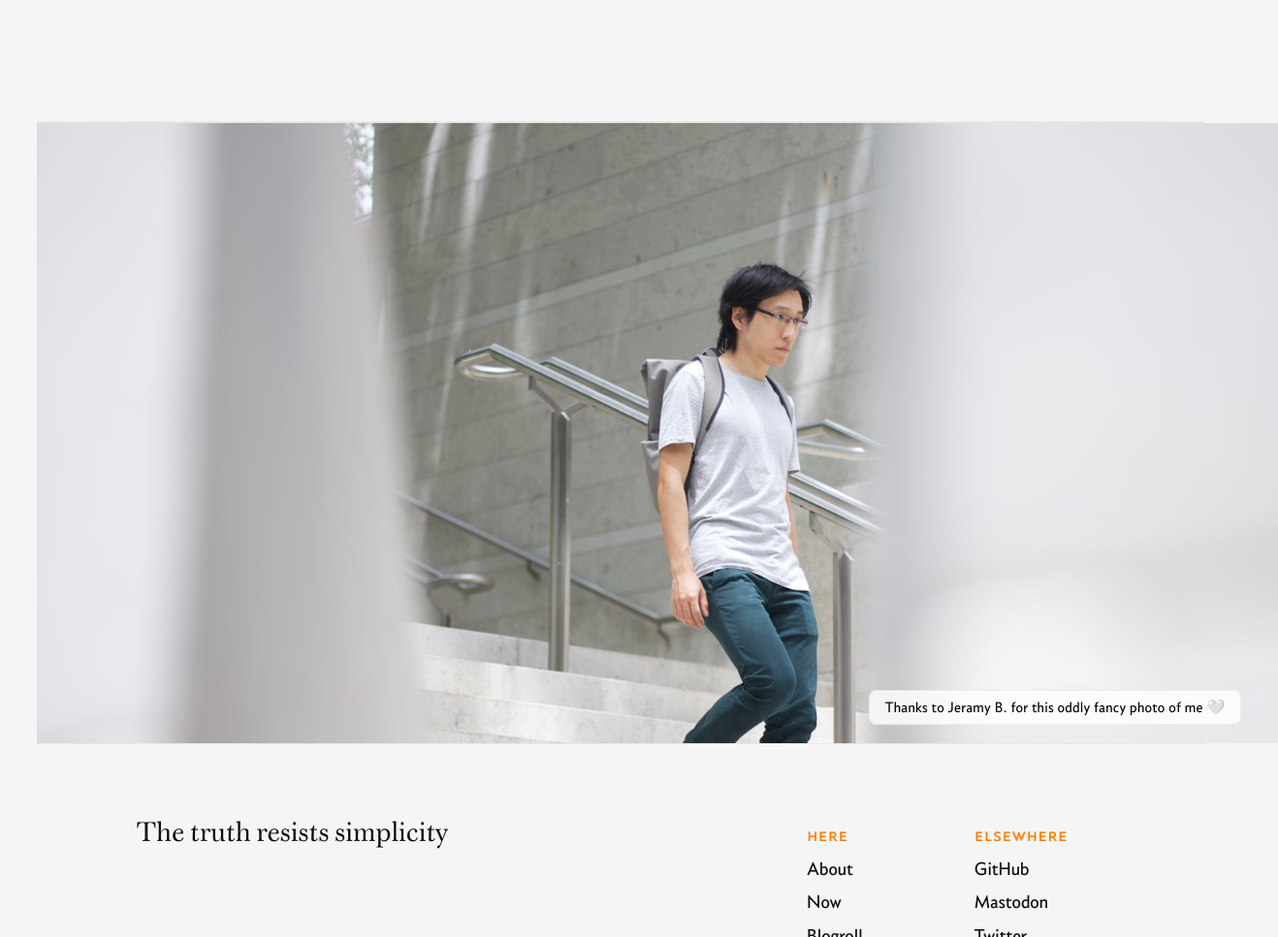
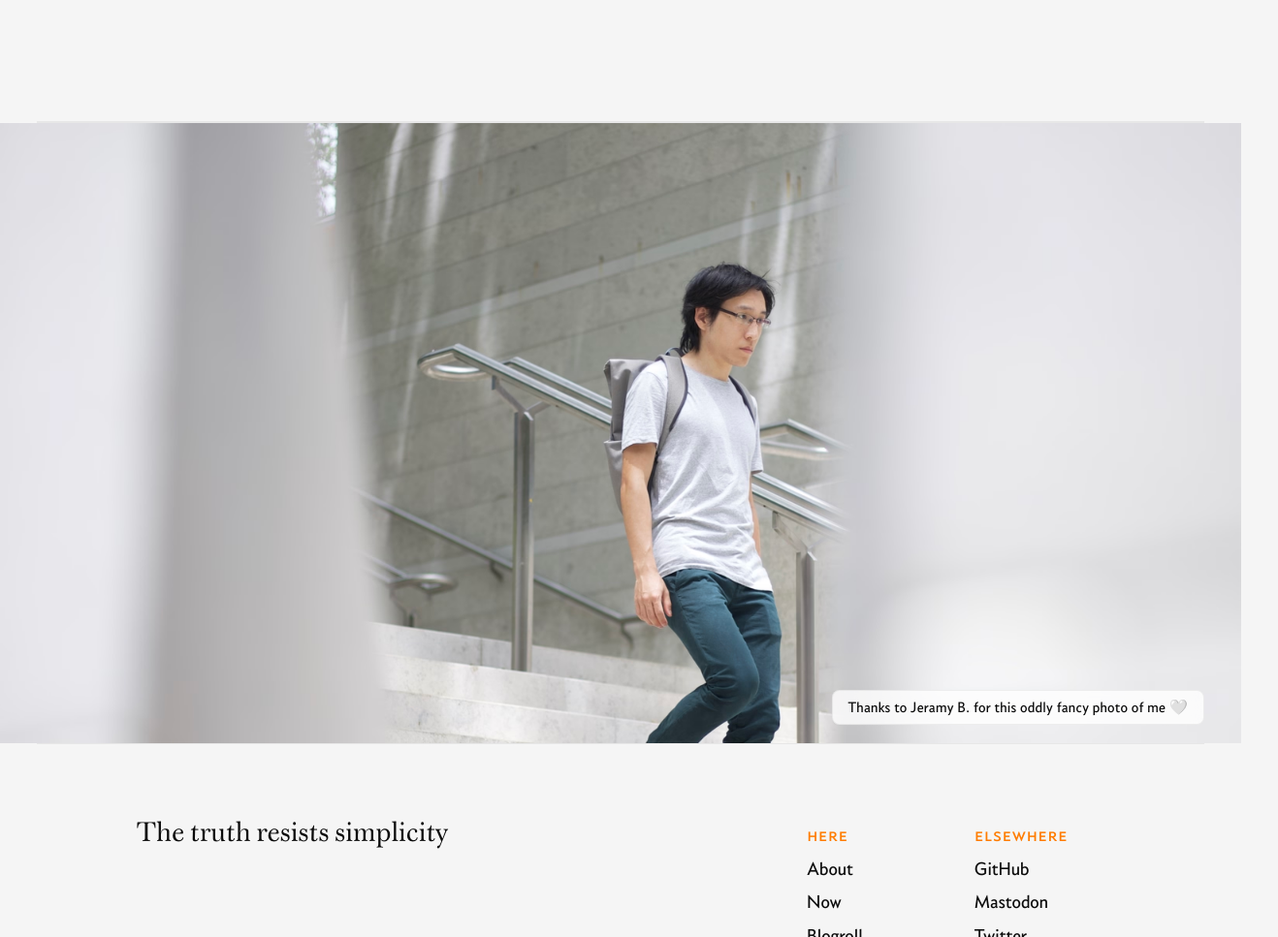
Before and after one commit to jaskfla/lai.nz, an Eleventy site: page src/index.md in a window 1280 px wide. Shown: the part 1340-2307 px from the top of the page at 97% size, 1318 px wide, since content can reach past the window. Built offline with nearby package versions, Linux system fonts and the light colour scheme; Eleventy itself is replaced by a stand-in of ours; files that its build step writes are made by us from their sources.

Commit message:
centre fullwidth hero image

```diff
--- a/src/_includes/home.njk
+++ b/src/_includes/home.njk
@@ -18,9 +18,13 @@
 				padding-block: 8rem;
 				text-wrap: pretty;
 			}
+			section.hero {
+				display: flex;
+				justify-content: center;
+			}
 			figure.hero {
+				flex-shrink: 0;
 				position: relative;
-				width: 100vw;
 			}
 			figure.hero figcaption {
 				position: absolute;
@@ -51,7 +55,7 @@
 		<hr />
 		<section class="hello">{{ content | safe }}</section>
 		<hr />
-		<section>
+		<section class="hero">
 			<figure class="hero">
 				<picture>
 					<source
@@ -119,7 +123,7 @@
 						type="image/jpeg"
 					/>
 					<img
-						alt="An Asian young adult walking down a marble staircase outside an art gallery."
+						alt="An Asian adult walking down a marble staircase outside an art gallery."
 						decoding="async"
 						src="/images/hero.jpg"
 					/>
```
